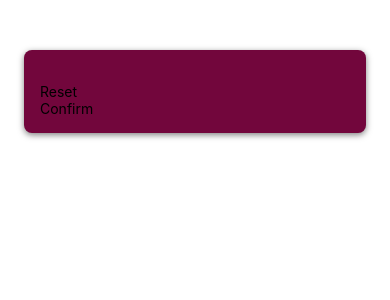
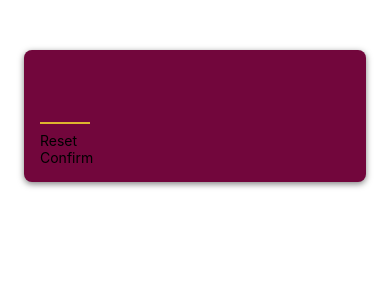
Before and after one commit to NikolayDimov/Guess_The_Num, a React Native app: screen / in a window 390 px wide. Shown: the top 300 px of the page. Built offline with nearby package versions, Linux system fonts and the light colour scheme.

Commit message:
StartGameScreen - keyboardType num-pad

```diff
--- a/screens/StartGameScreen.js
+++ b/screens/StartGameScreen.js
@@ -1,10 +1,17 @@
 import { TextInput, View, StyleSheet } from "react-native";
 import PrimaryButton from "../components/PrimaryButton";
+import { createNativeStackNavigator } from "@react-navigation/native-stack";
 
 function StartGameScreen() {
     return (
         <View style={styles.inutContainer}>
-            <TextInput />
+            <TextInput
+                style={styles.numberInput}
+                maxLength={2}
+                keyboardType="number-pad"
+                autoCapitalize="none"
+                autoCorrect={false}
+            />
             <PrimaryButton>Reset</PrimaryButton>
             <PrimaryButton>Confirm</PrimaryButton>
         </View>
@@ -25,5 +32,16 @@
         shadowOffset: { width: 0, height: 2 }, // ios android
         shadowRadius: 6, // ios android
         shadowOpacity: 0.5, // ios android
+    },
+    numberInput: {
+        height: 50,
+        width: 50,
+        fontSize: 32,
+        borderBottomColor: "#ddb52f",
+        borderBottomWidth: 2,
+        color: "#ddb52f",
+        marginVertical: 8,
+        fontWeight: 'bold',
+        textAlign: 'center'
     }
 });
```
